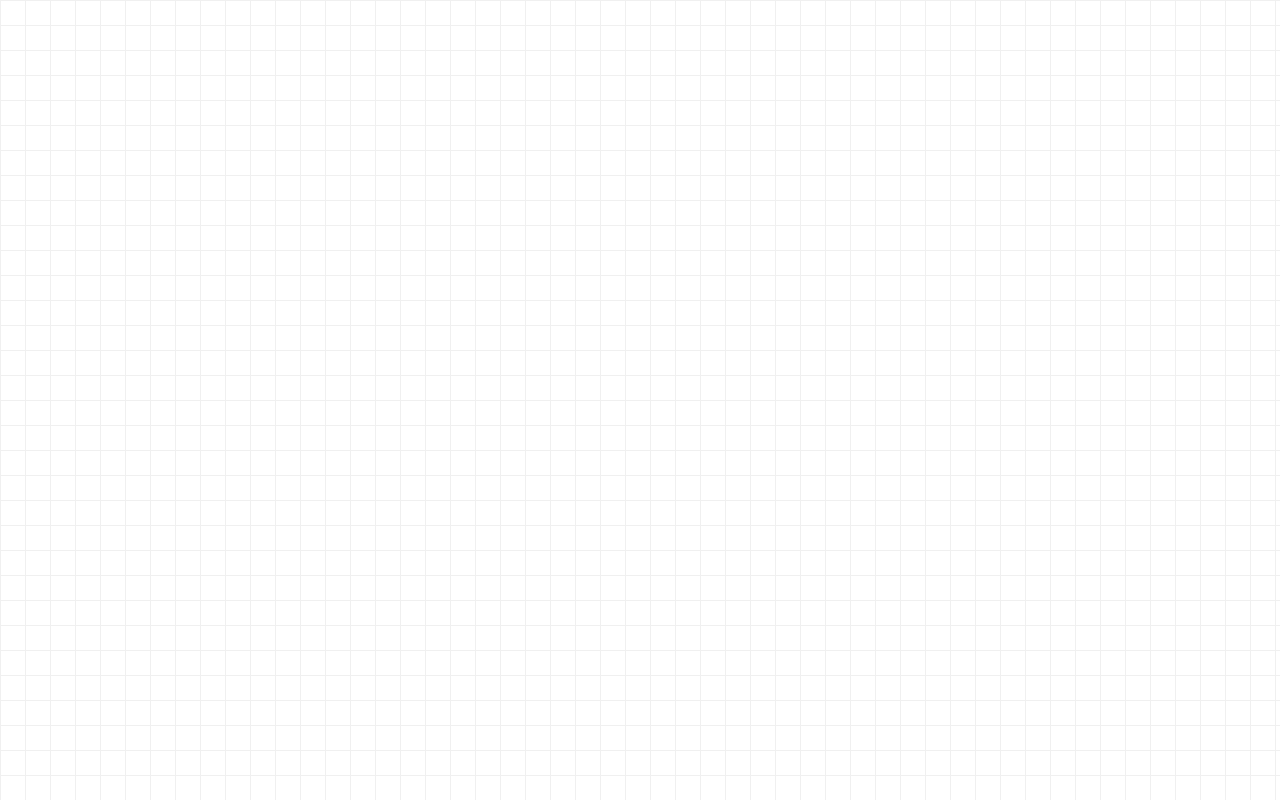
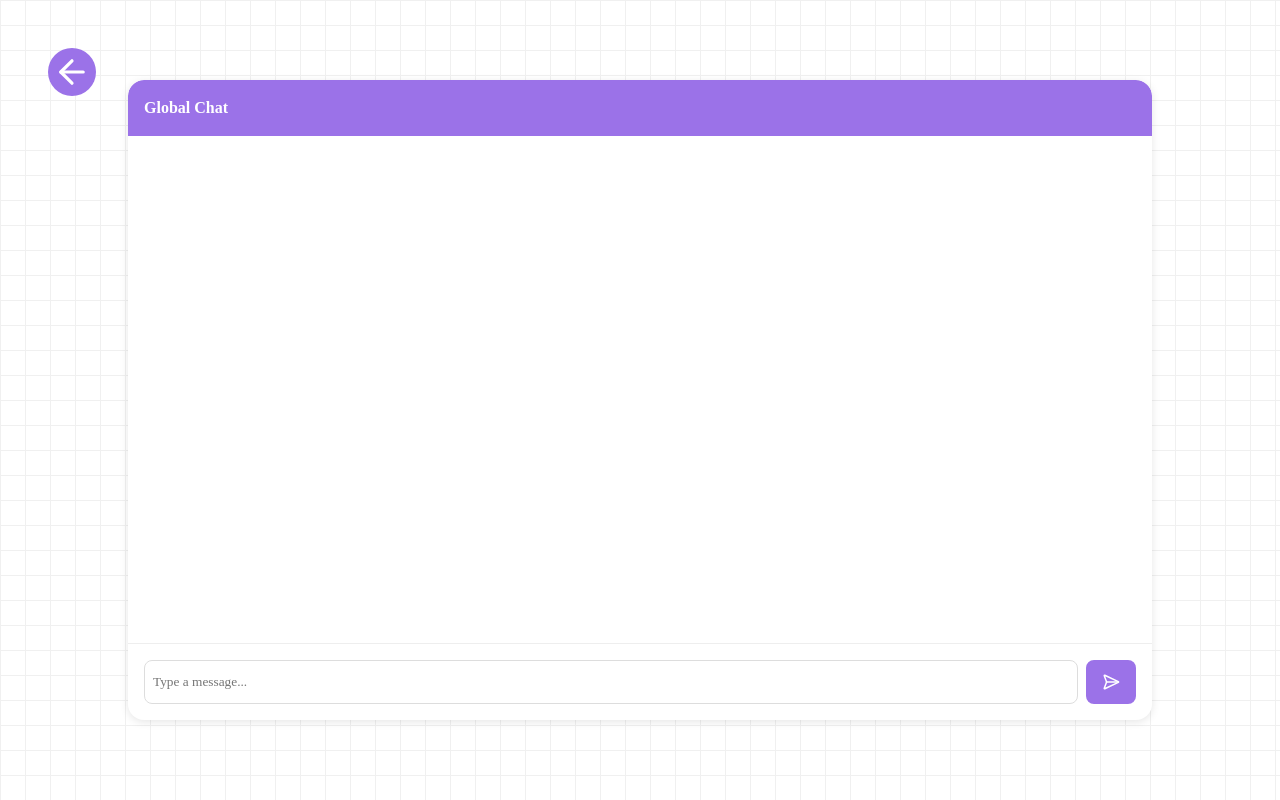
Before and after one commit to mohammaddabbass/Pixly, a React (Vite) app in the folder frontend/src/renderer/: page /chats in a window 1280 px wide. Before the commit this address had no page. Built offline with nearby package versions, Linux system fonts and the light colour scheme.

Commit message:
Created chatting page

```diff
--- a/frontend/src/renderer/src/App.jsx
+++ b/frontend/src/renderer/src/App.jsx
@@ -2,6 +2,7 @@ import Auth from "./pages/Auth"
 import { Route, Routes } from 'react-router-dom'
 import Home from "./pages/Home"
 import Edit from "./pages/Edit"
+import Chats from "./pages/Chats"
 
 
 function App() {
@@ -10,8 +11,9 @@ function App() {
   return (
     <>
           <Routes>
-            <Route path="/" element={<Auth/>}/>
-            <Route path="/home" element={<Home />} />
+            <Route path="/a" element={<Auth/>}/>
+            <Route path="/" element={<Home />} />
+            <Route path="/chats" element={<Chats />} />
             <Route path="/edit-image" element={<Edit />} />
           </Routes>
     </>
--- a/frontend/src/renderer/src/pages/Auth/index.jsx
+++ b/frontend/src/renderer/src/pages/Auth/index.jsx
@@ -3,8 +3,6 @@ import Form from '../../components/Form';
 import './styles.css';
 import useAuth from './useAuth';
 import { useNavigate } from "react-router-dom";
-import ChatButton from '../../components/ChatButton';
-
 
 const Auth = () => {
   const { user, login, signUp, isLoading, error, token } = useAuth();
@@ -27,7 +25,6 @@ const Auth = () => {
 
   return (
     <div className="auth-page flex column justify-center align-center">
-      <ChatButton/>
       <h1 className='title'>Pixly</h1>
       <Form
         isLogin={isLoginForm}
--- /dev/null
+++ b/frontend/src/renderer/src/pages/Chats/index.jsx
@@ -0,0 +1,54 @@
+import { SendHorizonal } from 'lucide-react';
+import { useState } from 'react';
+import './styles.css';
+import Back from '../../components/Back';
+
+const Chats = () => {
+  const [messages, setMessages] = useState([]);
+  const [newMessage, setNewMessage] = useState('');
+
+  const handleSendMessage = () => {
+    if (newMessage.trim()) {
+      setMessages([...messages, {
+        text: newMessage,
+        own: true,
+        timestamp: new Date().toISOString()
+      }]);
+      setNewMessage('');
+    }
+  };
+
+  return (
+    <div className='chats-page flex align-center justify-center'>
+    <Back/>
+    <div className="chat-container">
+      <div className="chat-header">Global Chat</div>
+      <div className="messages-container">
+        {messages.map((message, index) => (
+          <div
+            key={index}
+            className={`message-bubble ${message.own ? 'own' : ''}`}
+          >
+            {message.text}
+          </div>
+        ))}
+      </div>
+      <div className="message-input-container">
+        <input
+          type="text"
+          className="message-input"
+          value={newMessage}
+          onChange={(e) => setNewMessage(e.target.value)}
+          placeholder="Type a message..."
+          onKeyPress={(e) => e.key === 'Enter' && handleSendMessage()}
+        />
+        <button className="send-button" onClick={handleSendMessage}>
+          <SendHorizonal size={18} />
+        </button>
+      </div>
+    </div>
+    </div>
+  );
+};
+
+export default Chats;
--- /dev/null
+++ b/frontend/src/renderer/src/pages/Chats/styles.css
@@ -0,0 +1,71 @@
+.chats-page {
+    width: 100vw;
+    height: 100vh;
+}
+
+.chat-container {
+    position: fixed;
+    width: 80vw;
+    height: 80vh;
+    background-color: white;
+    border-radius: 16px;
+    box-shadow: var(--shadow-sm);
+    display: flex;
+    flex-direction: column;
+    z-index: 999;
+  }
+
+  .chat-header {
+    padding: 1rem;
+    background-color: var(--color-primary);
+    color: white;
+    border-radius: 16px 16px 0 0;
+    font-weight: bold;
+  }
+
+  .messages-container {
+    flex: 1;
+    padding: 1rem;
+    overflow-y: auto;
+  }
+
+  .message-input-container {
+    display: flex;
+    padding: 1rem;
+    gap: 0.5rem;
+    border-top: 1px solid #eee;
+  }
+
+  .message-input {
+    flex: 1;
+    padding: 0.5rem;
+    border: 1px solid #ddd;
+    border-radius: 8px;
+    outline: none;
+  }
+
+  .send-button {
+    padding: 0.5rem 1rem;
+    background-color: var(--color-primary);
+    color: white;
+    border: none;
+    border-radius: 8px;
+    cursor: pointer;
+    display: flex;
+    align-items: center;
+    gap: 0.25rem;
+  }
+
+  .message-bubble {
+    max-width: 80%;
+    padding: 0.75rem;
+    margin-bottom: 0.5rem;
+    border-radius: 12px;
+    background-color: #f1f1f1;
+  }
+
+  .message-bubble.own {
+    background-color: var(--color-primary);
+    color: white;
+    margin-left: auto;
+  }
--- a/frontend/src/renderer/src/pages/Home/index.jsx
+++ b/frontend/src/renderer/src/pages/Home/index.jsx
@@ -5,6 +5,7 @@ import Footer from '../../components/Footer';
 import './styles.css';
 import ImageCard from '../../components/ImageCard';
 import { setLoading, setImages, removeImage } from '../../../features/imageSlice';
+import ChatButton from '../../components/ChatButton';
 
 
 const Home = () => {
@@ -40,6 +41,7 @@ const Home = () => {
 
   return (
     <div className="page flex column">
+      <ChatButton/>
       <Header searchTerm={searchTerm} setSearchTerm={setSearchTerm} />
       <div className="page-content image-gallery">
         {filteredImages?.map((img, idx) => (
```
